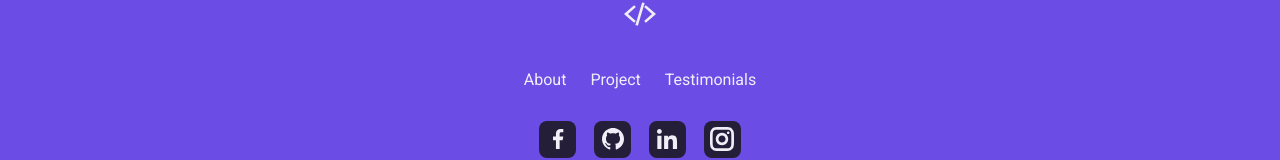
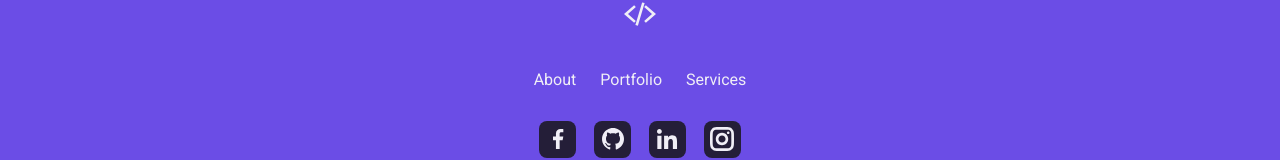
Before and after one commit to ayshenm/myportfolio-app, a React (Create React App) app: page / in a window 1280 px wide. Shown: the part 4186-4346 px from the top of the page. Built offline with nearby package versions, Linux system fonts and the light colour scheme.

Commit message:
css changed

```diff
--- a/src/components/footer/Footer.jsx
+++ b/src/components/footer/Footer.jsx
@@ -17,11 +17,11 @@ const Footer = () => {
                     </li>
 
                     <li>
-                        <a href="#portfolio" className="footer_link">Project</a>
+                        <a href="#portfolio" className="footer_link">Portfolio</a>
                     </li>
 
                     <li>
-                        <a href="#testimonials" className="footer_link">Testimonials</a>
+                        <a href="#services" className="footer_link">Services</a>
                     </li>
 
                 </ul>
--- a/src/components/footer/footer.css
+++ b/src/components/footer/footer.css
@@ -52,7 +52,7 @@
 
 
 .footer_social_icon:hover{
-    color: var(--color-dark);
+    color: var(--color-primary);
 }
 
 .footer_copy{
--- a/src/components/header/Header.jsx
+++ b/src/components/header/Header.jsx
@@ -19,22 +19,22 @@ const Header = () => {
             <div className={Toggle ? "nav_menu show_menu" : "nav_menu"}>
                 <ul className="nav_list grid">
                     <li className="nav_item">
-                       <a href ="" className="nav_link active-link">Home</a>
+                       <a href ="#home" className="nav_link active-link">Home</a>
                     </li>
                     <li className="nav_item">
-                       <a href ="" className="nav_link"> About</a>
+                       <a href ="#about" className="nav_link"> About</a>
                     </li>
                     <li className="nav_item">
-                       <a href ="" className="nav_link">Skills</a>
+                       <a href ="#skill" className="nav_link">Skills</a>
                     </li>
                     <li className="nav_item">
-                       <a href ="" className="nav_link">Services</a>
+                       <a href ="#services" className="nav_link">Services</a>
                     </li>
                     <li className="nav_item">
-                       <a href ="" className="nav_link">Portfolio</a>
+                       <a href="#project" className="nav_link">Portfolio</a>
                     </li>
                     <li className="nav_item">
-                       <a href ="" className="nav_link">Contact</a>
+                       <a href ="#contact" className="nav_link">Contact</a>
                     </li>
                 </ul>
                 <div className="nav_close" onClick={() => showMenu(!Toggle)}>
```
